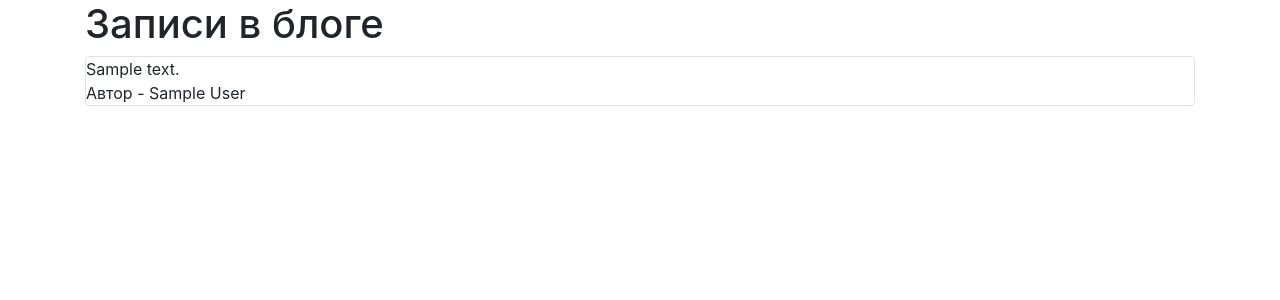
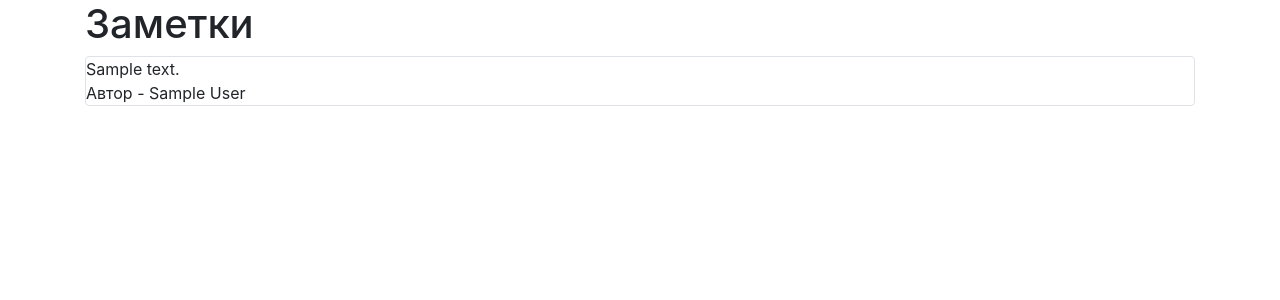
Before and after one commit to Holo4ka/note_site, a Flask app: page / in a window 1280 px wide. Shown: the part 56-356 px from the top of the page. Run offline with Flask 3, Linux system fonts and the light colour scheme; a user stored in the database is signed in; tables that the repository leaves empty hold one stand-in row (values such as "Sample post"); some libraries are stand-ins or nearby versions.

Commit message:
Update index.html

```diff
--- a/templates/index.html
+++ b/templates/index.html
@@ -1,7 +1,7 @@
 {% extends "base.html" %}
 
 {% block content %}
-    <h1>Записи в блоге</h1>
+    <h1>Заметки</h1>
 {% for item in notes%}
 <div class="col-md6 border rounded">
 
```
